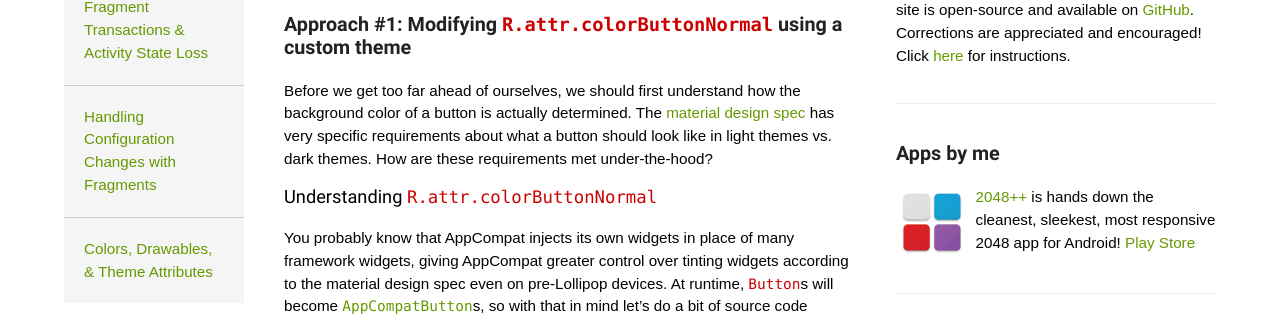
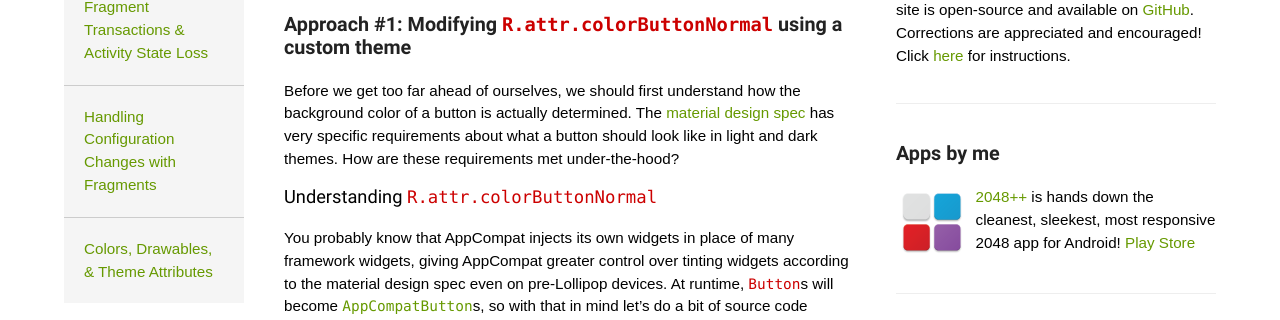
Before and after one commit to alexjlockwood/AndroidDesignPatterns, a Jekyll site: the page built from _posts/2016-08-08-theming-buttons-with-themeoverlays-background-tints.md, in a window 1280 px wide and 900 px high, scrolled down 315 px. Shown: the part 156-476 px from the top of the window. Built offline with Jekyll 4.4.1, drawn with Linux system fonts in a browser that asks for light colours; some web fonts are replaced; a script that is not in the unit is left out; comment, search, counter and statistics services are not loaded.

Commit message:
update blog post

```diff
--- a/_posts/2016-08-08-theming-buttons-with-themeoverlays-background-tints.md
+++ b/_posts/2016-08-08-theming-buttons-with-themeoverlays-background-tints.md
@@ -26,7 +26,7 @@ Before we get too far ahead of ourselves, we should first understand how the
 background color of a button is actually
 determined. The [material design spec](https://material.google.com/components/buttons.html)
 has very specific requirements about what a button should look like in light
-themes vs. dark themes. How are these requirements met under-the-hood?
+and dark themes. How are these requirements met under-the-hood?
 
 #### Understanding `R.attr.colorButtonNormal`
 
```
